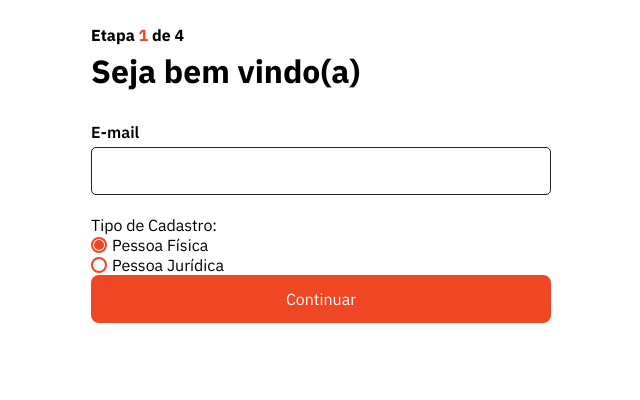
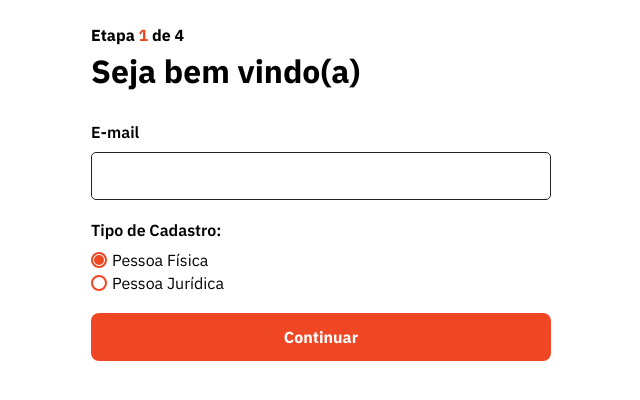
Before and after one commit to devRafaCoelho/mb-technical-challenge, a Vue app in the folder frontend/registration-user/: page / in a window 1280 px wide. Shown: the top 400 px of the page, without its empty margins (319-959 px from the left). Built offline with nearby package versions, Linux system fonts and the light colour scheme.

Commit message:
review components

```diff
--- a/frontend/registration-user/src/assets/main.css
+++ b/frontend/registration-user/src/assets/main.css
@@ -20,65 +20,21 @@ body {
     margin: 0 auto;
 }
 
-.step-title {
-    margin: 5px 0;
-}
-
-.step-number {
-    color: #ef4723
-}
-
-.welcome-text {
-    margin-bottom: 30px;
-}
-
-/* input {
-    all: unset;
-    box-sizing: border-box;
-} */
-
-/* .input-container {
+.input-container {
     margin-bottom: 20px;
     display: flex;
     flex-direction: column;
     align-items: flex-start;
-    gap: 5px;
+    gap: 10px;
 }
 
 .label-input {
     font-weight: 600;
 }
 
-.input-text {
-    all: unset;
-    box-sizing: border-box;
-    width: 100%;
-    padding: 5px 10px;
-    border: 1px solid #1d2327;
-    border-radius: 5px;
-    color: #1d2327;
-}
-
-.error-message {
-    color: red;
-    font-size: 12px;
-    font-weight: 500;
-} */
-
-.contained-button {
-    all: unset;
-    box-sizing: border-box;
-    height: 48px;
+.button-wrapper {
     display: flex;
     align-items: center;
-    justify-content: center;
-    border-radius: 8px;
-    background-color: #ef4723;
-    color: #fff;
-    cursor: pointer;
-    transition: all ease-in-out 0.2s;
+    justify-content: space-between;
+    gap: 10px;
 }
-
-.contained-button:hover {
-    opacity: 0.8;
-}
--- /dev/null
+++ b/frontend/registration-user/src/components/CustomButton.vue
@@ -0,0 +1,84 @@
+<template>
+    <button :class="buttonClass" @click="$emit('click')">
+        {{ text }}
+    </button>
+</template>
+
+<script>
+export default {
+    props: {
+        variant: {
+            type: String,
+            default: 'contained',
+            validator(value) {
+                return ['contained', 'outlined'].includes(value);
+            }
+        },
+        text: {
+            type: String,
+            required: true
+        },
+        width: {
+            type: String,
+            default: '100%',
+            validator(value) {
+                return ['100%', '50%'].includes(value);
+            }
+        }
+    },
+    computed: {
+        buttonClass() {
+            return {
+                'btn-contained': this.variant === 'contained',
+                'btn-outlined': this.variant === 'outlined',
+                'btn-full-width': this.width === '100%',
+                'btn-half-width': this.width === '50%'
+            };
+        }
+    }
+};
+</script>
+
+<style scoped>
+.btn-contained,
+.btn-outlined {
+    all: unset;
+    box-sizing: border-box;
+    min-height: 48px;
+    display: flex;
+    align-items: center;
+    justify-content: center;
+    font-size: 16px;
+    font-weight: 700;
+    border-radius: 8px;
+    cursor: pointer;
+    transition: all 0.2s ease-in;
+}
+
+.btn-contained {
+    background-color: #ef4723;
+    color: #fff;
+}
+
+.btn-outlined {
+    background-color: transparent;
+    color: #ef4723;
+    border: 2px solid #ef4723;
+}
+
+.btn-full-width {
+    width: 100%;
+}
+
+.btn-half-width {
+    width: 50%;
+}
+
+.btn-contained:hover {
+    background-color: #b3280b;
+}
+
+.btn-outlined:hover {
+    background-color: #ffeae5;
+}
+</style>
--- a/frontend/registration-user/src/components/InputField.vue
+++ b/frontend/registration-user/src/components/InputField.vue
@@ -40,18 +40,6 @@ export default {
 </script>
 
 <style scoped>
-.input-container {
-    margin-bottom: 20px;
-    display: flex;
-    flex-direction: column;
-    align-items: flex-start;
-    gap: 5px;
-}
-
-.label-input {
-    font-weight: 600;
-}
-
 .input-text {
     all: unset;
     box-sizing: border-box;
--- /dev/null
+++ b/frontend/registration-user/src/components/InputRadio.vue
@@ -0,0 +1,67 @@
+<template>
+    <div class="radio-input-container">
+        <input type="radio" :id="id" :value="value" :checked="modelValue === value"
+            @change="$emit('update:modelValue', $event.target.value)" />
+        <label :for="id">{{ label }}</label>
+    </div>
+</template>
+
+<script>
+export default {
+    props: {
+        id: {
+            type: String,
+            required: true
+        },
+        value: {
+            type: String,
+            required: true
+        },
+        modelValue: {
+            type: String,
+            required: true
+        },
+        label: {
+            type: String,
+            required: true
+        }
+    }
+};
+</script>
+
+<style scoped>
+.radio-input-container {
+    display: flex;
+    align-items: center;
+    gap: 5px;
+}
+
+input[type="radio"] {
+    all: unset;
+    box-sizing: border-box;
+    width: 16px;
+    height: 16px;
+    border: 2px solid #ef4723;
+    border-radius: 50%;
+    cursor: pointer;
+    position: relative;
+}
+
+input[type="radio"]::before {
+    content: '';
+    display: block;
+    width: 10px;
+    height: 10px;
+    border-radius: 50%;
+    background-color: transparent;
+    position: absolute;
+    top: 50%;
+    left: 50%;
+    transform: translate(-50%, -50%);
+    transition: background-color 0.2s;
+}
+
+input[type="radio"]:checked::before {
+    background-color: #ef4723;
+}
+</style>
--- a/frontend/registration-user/src/components/StepOne.vue
+++ b/frontend/registration-user/src/components/StepOne.vue
@@ -1,38 +1,41 @@
 <template>
     <div class="main-container">
-        <h4 class="step-title">Etapa <span class="step-number">1</span> de 4</h4>
-        <h1 class="welcome-text">Seja bem vindo(a)</h1>
+        <StepTitle stepNumber="1" text="Seja bem vindo(a)" />
         <form @submit.prevent="validateStepOne">
             <InputField label="E-mail" id="email" type="text" v-model="formData.email" :errorMessage="errors.email"
                 @input="validateInput('email')" />
             <div class="input-container">
                 <label class="label-input">Tipo de Cadastro:</label>
-                <div class="radio-input-container">
-                    <input type="radio" id="pf" value="PF" v-model="formData.registrationType" />
-                    <label for="pf">Pessoa Física</label>
-                </div>
-                <div class="radio-input-container">
-                    <input type="radio" id="pj" value="PJ" v-model="formData.registrationType" />
-                    <label for="pj">Pessoa Jurídica</label>
+                <div class="radio-wrapper">
+                    <InputRadio id="pf" value="PF" v-model:modelValue="formData.registrationType"
+                        label="Pessoa Física" />
+                    <InputRadio id="pj" value="PJ" v-model:modelValue="formData.registrationType"
+                        label="Pessoa Jurídica" />
                 </div>
             </div>
-            <button class="contained-button" type="submit">Continuar</button>
+            <CustomButton text="Continuar" @click="validateStepOne" />
         </form>
     </div>
 </template>
 
 <script>
 import InputField from './InputField.vue';
+import StepTitle from './StepTitle.vue';
+import InputRadio from './InputRadio.vue';
+import CustomButton from './CustomButton.vue';
 
 export default {
     components: {
-        InputField
+        StepTitle,
+        InputField,
+        InputRadio,
+        CustomButton
     },
     props: ['formData'],
     data() {
         return {
             errors: {
-                email: '',
+                email: ''
             }
         };
     },
@@ -54,7 +57,7 @@ export default {
             if (!this.errors.email) {
                 this.$emit('next');
             }
-        },
+        }
     },
     watch: {
         formData: {
@@ -75,39 +78,10 @@ export default {
 </script>
 
 <style>
-.radio-input-container {
+.radio-wrapper {
     display: flex;
-    align-items: center;
-    gap: 5px;
-}
-
-input[type="radio"] {
-    all: unset;
-    box-sizing: border-box;
-    width: 16px;
-    height: 16px;
-    border: 2px solid #ef4723;
-    border-radius: 50%;
-    cursor: pointer;
-    position: relative;
-}
-
-input[type="radio"]::before {
-    content: '';
-    display: block;
-    width: 10px;
-    height: 10px;
-    border-radius: 50%;
-    background-color: transparent;
-    position: absolute;
-    top: 50%;
-    left: 50%;
-    transform: translate(-50%, -50%);
-    transition: background-color 0.2s;
-}
-
-input[type="radio"]:checked::before {
-    background-color: #ef4723;
+    flex-direction: column;
+    gap: 3px;
 }
 
 .contained-button {
--- a/frontend/registration-user/src/components/StepThree.vue
+++ b/frontend/registration-user/src/components/StepThree.vue
@@ -1,20 +1,29 @@
 <template>
-    <div>
-        <h2>Passo 3: Criação de Senha</h2>
+    <div class="main-container">
+        <StepTitle stepNumber="3" text="Senha de Acesso" />
         <form @submit.prevent="validateStepThree">
-            <div>
-                <label for="password">Senha:</label>
-                <input type="password" v-model="formData.password" @input="validateInput('password')" />
-                <span v-if="errors.password" class="error-message">{{ errors.password }}</span>
+            <InputField label="Senha" id="password" type="text" v-model="formData.password"
+                :errorMessage="errors.password" @input="validateInput('password')" />
+
+            <div class="button-wrapper">
+                <CustomButton variant="outlined" text="Voltar" width="50%" @click="$emit('prev')" />
+                <CustomButton text="Continuar" width="50%" @click="validateStepThree" />
             </div>
-            <button type="button" @click="$emit('prev')">Voltar</button>
-            <button type="submit">Continuar</button>
         </form>
     </div>
 </template>
 
 <script>
+import CustomButton from './CustomButton.vue';
+import InputField from './InputField.vue';
+import StepTitle from './StepTitle.vue';
+
 export default {
+    components: {
+        StepTitle,
+        InputField,
+        CustomButton
+    },
     props: ['formData'],
     data() {
         return {
--- /dev/null
+++ b/frontend/registration-user/src/components/StepTitle.vue
@@ -0,0 +1,37 @@
+<template>
+    <div>
+        <h4 class="step-title">
+            Etapa <span class="step-number">{{ stepNumber }}</span> de 4
+        </h4>
+        <h1 class="welcome-text">{{ text }}</h1>
+    </div>
+</template>
+
+<script>
+export default {
+    props: {
+        stepNumber: {
+            type: String,
+            required: true
+        },
+        text: {
+            type: String,
+            required: true
+        }
+    }
+}
+</script>
+
+<style scoped>
+.step-title {
+    margin: 5px 0;
+}
+
+.step-number {
+    color: #ef4723
+}
+
+.welcome-text {
+    margin-bottom: 30px;
+}
+</style>
--- a/frontend/registration-user/src/components/StepTwo.vue
+++ b/frontend/registration-user/src/components/StepTwo.vue
@@ -1,6 +1,6 @@
 <template>
-    <div>
-        <h2>Passo 2: Detalhes do Cadastro</h2>
+    <div class="main-container">
+        <StepTitle :stepNumber="2" :text="stepTitleText" />
         <form @submit.prevent="validateStepTwo">
             <div v-if="formData.registrationType === 'PF'">
                 <InputField label="Nome" id="name" type="text" v-model="formData.name" :errorMessage="errors.name"
@@ -34,18 +34,24 @@
                 <InputField label="Número de Telefone" id="cnpjPhone" type="text" v-model="formData.cnpjPhone"
                     :errorMessage="errors.cnpjPhone" @input="validateInput('cnpjPhone', 'numbers', 11)" />
             </div>
-            <button type="button" @click="$emit('prev')">Voltar</button>
-            <button type="submit">Continuar</button>
+            <div class="button-wrapper">
+                <CustomButton variant="outlined" text="Voltar" width="50%" @click="$emit('prev')" />
+                <CustomButton text="Continuar" width="50%" @click="validateStepOne" />
+            </div>
         </form>
     </div>
 </template>
 
 <script>
+import CustomButton from './CustomButton.vue';
 import InputField from './InputField.vue';
+import StepTitle from './StepTitle.vue';
 
 export default {
     components: {
-        InputField
+        StepTitle,
+        InputField,
+        CustomButton
     },
     props: ['formData'],
     data() {
@@ -61,6 +67,11 @@ export default {
                 cnpjPhone: ''
             }
         };
+    },
+    computed: {
+        stepTitleText() {
+            return this.formData.registrationType === 'PF' ? 'Pessoa Física' : 'Pessoa Jurídica';
+        }
     },
     methods: {
         validateInput(field, type = '', maxLength = 0) {
```
